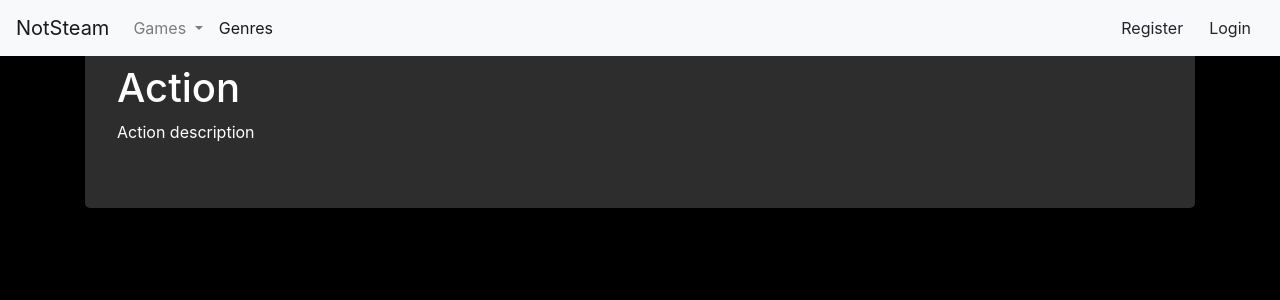
After one commit to Abyssi0n/VideoGameStore-Final_Project_SDA, a Django app: page /genre/2/ in a window 1280 px wide. The commit adds this page. Shown: the top 300 px of the page. Run offline with Django 5.2, Linux system fonts and the light colour scheme; data comes from the database, SQL or seed files in the repository; both versions use the stored data as it was after the commit; some libraries are stand-ins or nearby versions.

Commit message:
Admin ability to add games

```diff
--- a/VideoGameStore/urls.py
+++ b/VideoGameStore/urls.py
@@ -28,7 +28,10 @@ urlpatterns = [
 
 
   path('genres/', GenresListView.as_view(), name="genres"),
+  path('genre/<int:pk>/', GenreDetailView.as_view(), name="genre"),
+
   path('games/', GamesListView.as_view(), name="games"),
+  path('game/create/', GameCreateView.as_view(), name='game_create'),
   path('game/<int:pk>/', GameDetailView.as_view(), name="game"),
 
   path('profile/', profile_redirect),
--- a/templates/navbar.html
+++ b/templates/navbar.html
@@ -11,8 +11,14 @@
         </a>
         <div class="dropdown-menu" aria-labelledby="navbarDropdownMenuLink">
           <a class="dropdown-item" href="{% url 'games' %}">List of all games</a>
-          <a class="dropdown-item" href="#">Games by genres</a>
         </div>
+      </li>
+        <a class="nav-item nav-link active" href="{% url 'genres' %}">Genres</a>
+        {% if perms.viewer.add_game %}
+            <a class="nav-item nav-link active" href="{% url 'game_create' %}">Add Game</a>
+        {% endif %}
+
+
     </ul>
         <div class="navbar-nav ml-auto">
         {% if user.is_authenticated %}
--- a/viewer/models.py
+++ b/viewer/models.py
@@ -5,6 +5,7 @@ from django.db.models import Model, CharField, ManyToManyField, FloatField, Date
 # Create your models here.
 class Genre(Model):
     name = CharField(max_length=100, null=False, blank=False, unique=True)
+    description = TextField(null=True, blank=True)
 
     class Meta:
         ordering = ['name']
--- /dev/null
+++ b/viewer/templates/genre.html
@@ -0,0 +1,10 @@
+{% extends "base.html" %}
+
+{% block title %}
+    Genre - {{ genre }}
+{% endblock %}
+
+{% block content %}
+    <h1>{{ genre }}</h1>
+    {{genre.description}}
+{% endblock %}
--- a/viewer/views.py
+++ b/viewer/views.py
@@ -1,7 +1,10 @@
+from django.contrib.auth.mixins import PermissionRequiredMixin
 from django.shortcuts import render
 from django.http import HttpResponse
-from django.views.generic import ListView, DetailView
+from django.urls import reverse_lazy
+from django.views.generic import ListView, DetailView, CreateView
 
+from viewer.forms import GameModelForm
 from viewer.models import Genre, Game
 
 
@@ -31,3 +34,14 @@ class GameDetailView(DetailView):
     template_name = 'game.html'
     model = Game
     context_object_name = 'game'
+
+
+class GameCreateView(PermissionRequiredMixin, CreateView):
+    template_name = 'form.html'
+    form_class = GameModelForm
+    success_url = reverse_lazy('games')
+    permission_required = 'viewer.add_game'
+
+    def form_invalid(self, form):
+        print("Formulář 'CreatorModelForm' není validní.")
+        return super().form_invalid(form)
```
Also changed, not shown: viewer/forms.py (added, +9 -0 lines), db.sqlite3.
